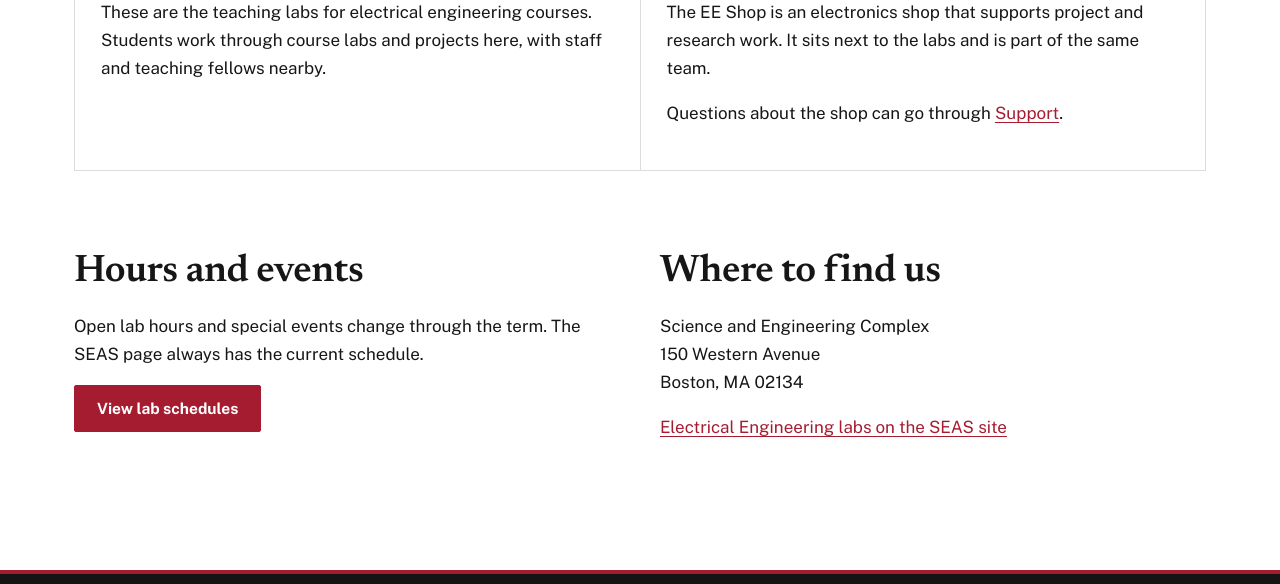
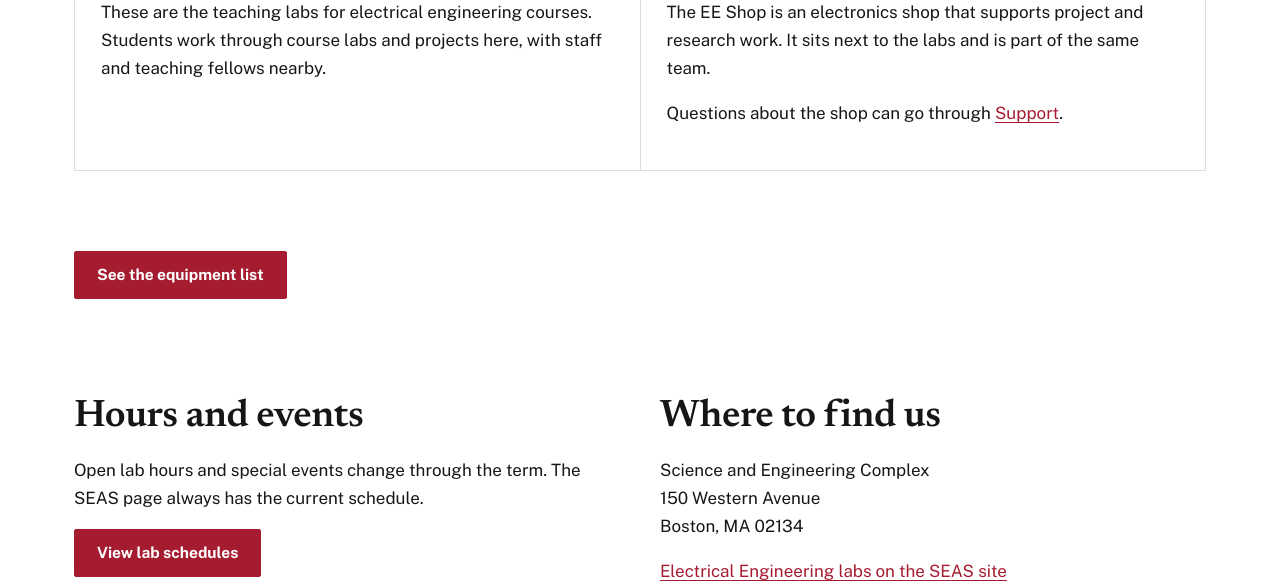
Before and after one commit to EE-Active-Learning-Labs/seas-ee-labs.github.io, a plain HTML site: page labs/index.html in a window 1280 px wide. Shown: the part 513-1097 px from the top of the page. Drawn offline with nearby package versions, Linux system fonts and the light colour scheme.

Commit message:
Link equipment list from labs page

```diff
--- a/labs/index.html
+++ b/labs/index.html
@@ -24,6 +24,7 @@
     <div><span class="room">SEC 1.108</span><h2>EE Shop</h2><p>The EE Shop is an electronics shop that supports project and research work. It sits next to the labs and is part of the same team.</p><p>Questions about the shop can go through <a href="../support/">Support</a>.</p></div>
   </div>
 </div></section>
+<section class="s"><div class="wrap"><p><a class="btn" href="../equipment/">See the equipment list</a></p></div></section>
 <section class="s"><div class="wrap"><div class="cols">
   <div><h2>Hours and events</h2><p>Open lab hours and special events change through the term. The SEAS page always has the current schedule.</p><p><a class="btn" href="https://seas.harvard.edu/active-learning-labs/events-lab-schedules" target="_blank" rel="noopener">View lab schedules</a></p></div>
   <div><h2>Where to find us</h2><p>Science and Engineering Complex<br>150 Western Avenue<br>Boston, MA 02134</p><p><a href="https://seas.harvard.edu/active-learning-labs/electrical-engineering" target="_blank" rel="noopener">Electrical Engineering labs on the SEAS site</a></p></div>
```
